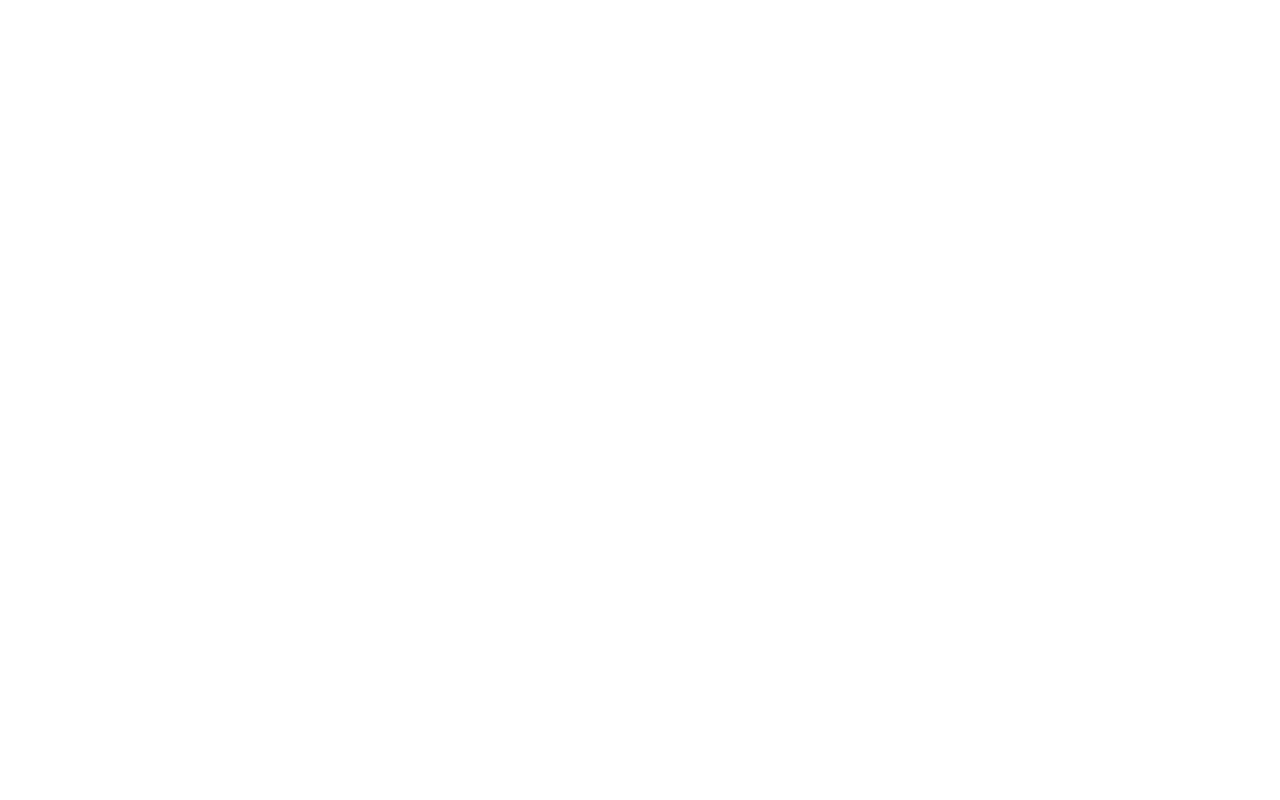
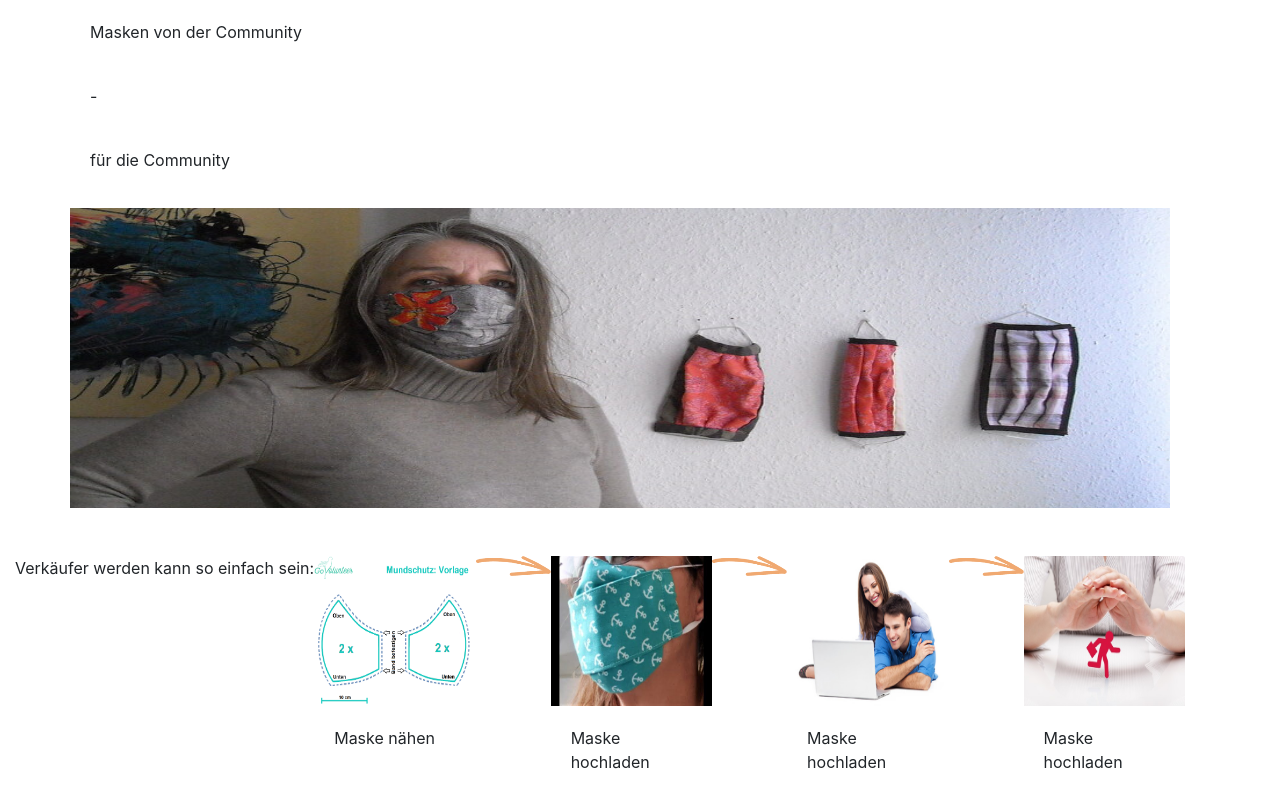
Before and after one commit to NicoDeLuca/Maskenliebe, a website: page index.html in a window 1280 px wide. Drawn offline with nearby package versions, Linux system fonts and the light colour scheme.

Commit message:
Full Project

```diff
--- a/index.html
+++ b/index.html
@@ -2,11 +2,66 @@
 <html lang="en">
 <head>
     <meta charset="UTF-8">
-
+    <link rel="stylesheet" href="style.css">
     <link rel="stylesheet" href="https://cdn.jsdelivr.net/npm/bootstrap@4.5.3/dist/css/bootstrap.min.css" integrity="sha384-TX8t27EcRE3e/ihU7zmQxVncDAy5uIKz4rEkgIXeMed4M0jlfIDPvg6uqKI2xXr2" crossorigin="anonymous">
     <title>Maskenliebe</title>
 </head>
 <body>
+<div class="card container" Style="width: 100rem;">
+    <div class="card-body">
+        <p>Masken von der Community</p>
+        <br>
+        <p>-</p>
+        <br>
+        <p>für die Community</p>
 
+
+    </div>
+    <img src="DSCN0206-4-1-4-1-4.jpeg" height="300" width="1100"/>
+
+    <br>
+
+</div>
+<br>
+<div class="card-group col-md" Style="width: 1200px;">
+
+    <p class = "card-title">Verkäufer werden kann so einfach sein:</p>
+
+
+    <div class="card" >
+        <img class = "card-img-top" src="Maske%20nähen.png" alt="Maske nähen" height="150" width="150">
+    <div class="card-body">
+        <p class="card-text"> Maske nähen</p>
+    </div>
+    </div>
+    <img src="Images/pfeil.png" height="20" width="75"/>
+    <div class="card">
+        <img class = "card-img-top" img src="Maske%20hochladen.jpg" alt="Maske hochladen" height="150" width="150">
+        <div class="card-body">
+            <p class="card-text"> Maske hochladen</p>
+        </div>
+    </div>
+    <img src="Images/pfeil.png" height="20" width="75"/>
+    <div class="card">
+        <img class = "card-img-top" img src="Käufer%20finden.jpg" alt="Käufer finden" height="150" width="150">
+        <div class="card-body">
+            <p class="card-text"> Maske hochladen</p>
+        </div>
+    </div>
+
+    <img src="Images/pfeil.png" height="20" width="75"/>
+    <div class="card">
+        <img class = "card-img-top" img src="Jemanden%20Schützen.jpg" alt="Jemanden schützen" height="150" width="150">
+        <div class="card-body">
+            <p class="card-text"> Maske hochladen</p>
+        </div>
+    </div>
+
+
+
+
+
+
+</div>
 </body>
 </html>
--- a/style.css
+++ b/style.css
@@ -24,3 +24,9 @@
     margin-left: 40px;
 
 }
+
+div.card{
+    padding: 0;
+    border: none;
+    background: none;
+}
```
Also changed, not shown: Header.html (+3 -0 lines), DSCN0206-4-1-4-1-4.jpeg (added), Jemanden Schützen.jpg (added), Käufer finden.jpg (added), Maske hochladen.jpg (added), Maske nähen.png (added).
